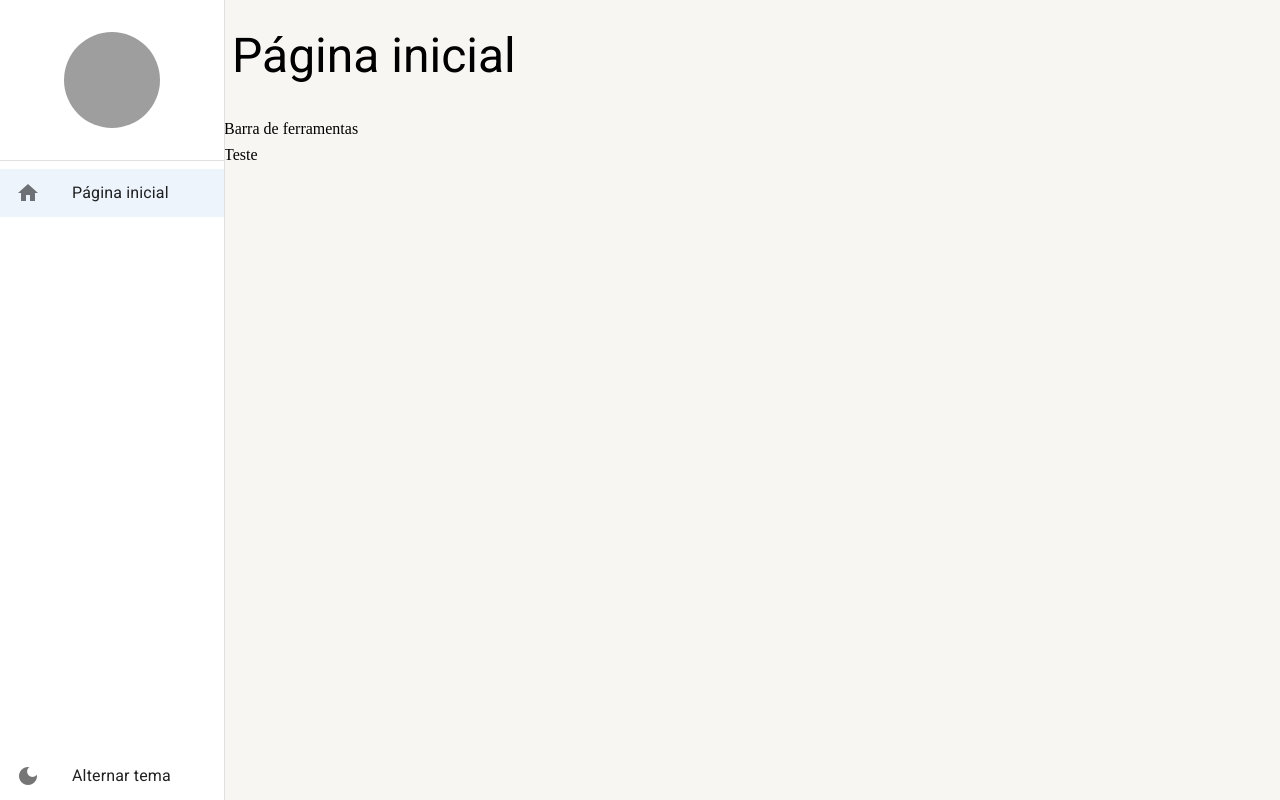
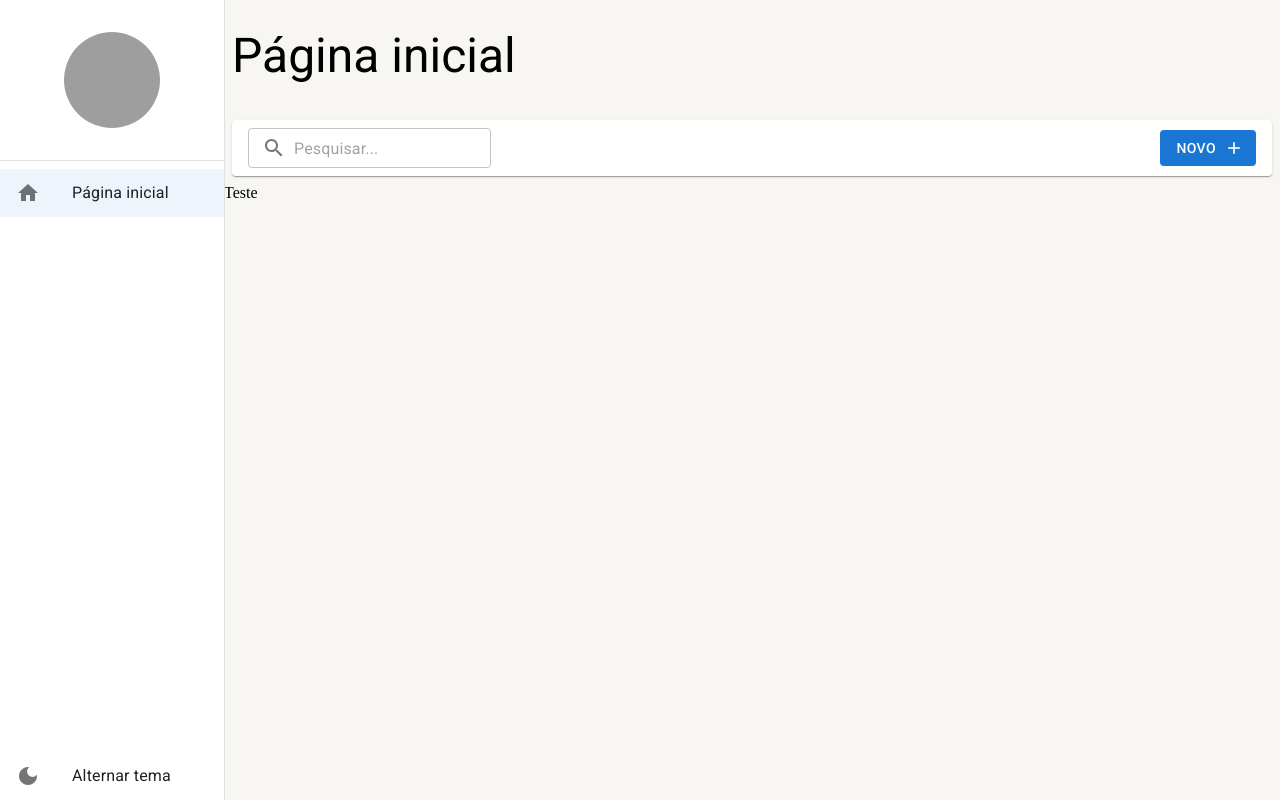
Before and after one commit to Ronaldo-Nunes/react-material-ui-typescript, a React (Create React App) app: page /pagina-inicial in a window 1280 px wide. Built offline with nearby package versions, Linux system fonts and the light colour scheme; grey boxes are pictures that could not be loaded.

Commit message:
feat: iniciada a criação da barra de ferramentas

```diff
--- a/src/pages/dashboard/Dashboard.tsx
+++ b/src/pages/dashboard/Dashboard.tsx
@@ -1,9 +1,12 @@
+import { BarraDeFerramentas } from '../../shared/components';
 import { LayoutBaseDePagina } from '../../shared/layouts';
 
 export const Dashboard = () => {
 
   return (
-    <LayoutBaseDePagina titulo='Página inicial' barraDeFerramentas={<>Barra de ferramentas</>}>
+    <LayoutBaseDePagina
+      titulo='Página inicial'
+      barraDeFerramentas={(<BarraDeFerramentas mostrarInputBusca />)}>
       Teste
     </LayoutBaseDePagina>
   );
--- /dev/null
+++ b/src/shared/components/barra-de-ferramentas/BarraDeFerramentas.tsx
@@ -0,0 +1,52 @@
+import { Search } from '@mui/icons-material';
+import { Box, Button, Icon, InputAdornment, Paper, TextField, useTheme } from '@mui/material';
+import React from 'react';
+
+interface IBarraDeFerramentasProps {
+  textoDaBusca?: string;
+  mostrarInputBusca?: boolean;
+  aoMudarTextoBusca?: (novoTexto: string) => void;
+  textoBotaoNovo?: string;
+  mostrarBotaoNovo?: boolean;
+  aoClicarBotaoNovo?: () => void;
+}
+export const BarraDeFerramentas: React.FC<IBarraDeFerramentasProps> = ({
+  textoDaBusca = '',
+  mostrarInputBusca = false,
+  aoMudarTextoBusca,
+  textoBotaoNovo = 'Novo',
+  mostrarBotaoNovo = true,
+  aoClicarBotaoNovo
+}) => {
+  const theme = useTheme();
+
+  return (
+    <Box gap={1} marginX={1} padding={1} paddingX={2} display='flex' alignItems='center' height={theme.spacing(5)} component={Paper}>
+
+      {mostrarInputBusca && (
+        <TextField
+          size='small'
+          placeholder='Pesquisar...'
+          value={textoDaBusca}
+          onChange={(event) => aoMudarTextoBusca?.(event.target.value)}
+          InputProps={{
+            startAdornment: (<InputAdornment position='start'>
+              <Search />
+            </InputAdornment>)
+          }} />
+      )}
+
+      <Box flex={1} display='flex' justifyContent='end'>
+        {mostrarBotaoNovo &&
+          (<Button
+            variant='contained'
+            color='primary'
+            disableElevation
+            endIcon={<Icon>add</Icon>}
+            onClick={aoClicarBotaoNovo}>
+            {textoBotaoNovo}
+          </Button>)}
+      </Box>
+    </Box>
+  );
+};
--- a/src/shared/components/index.ts
+++ b/src/shared/components/index.ts
@@ -1 +1,2 @@
 export * from './menu-lateral/MenuLateral';
+export * from './barra-de-ferramentas/BarraDeFerramentas';
--- a/src/shared/components/menu-lateral/MenuLateral.tsx
+++ b/src/shared/components/menu-lateral/MenuLateral.tsx
@@ -1,5 +1,5 @@
 import { Avatar, Divider, Drawer, Icon, List, ListItemButton, ListItemIcon, ListItemText, useMediaQuery, useTheme } from '@mui/material';
-import { Box } from '@mui/system';
+import { Box } from '@mui/material';
 import { ReactNode } from 'react';
 import { useMatch, useNavigate, useResolvedPath } from 'react-router-dom';
 import { useAppThemeContext, useDrawerContext } from '../../contexts';
--- a/src/shared/layouts/LayoutBaseDePagina.tsx
+++ b/src/shared/layouts/LayoutBaseDePagina.tsx
@@ -1,5 +1,5 @@
 import { Icon, IconButton, Theme, Typography, useMediaQuery, useTheme } from '@mui/material';
-import { Box } from '@mui/system';
+import { Box } from '@mui/material';
 import { ReactNode } from 'react';
 import { useDrawerContext } from '../contexts';
 
```
